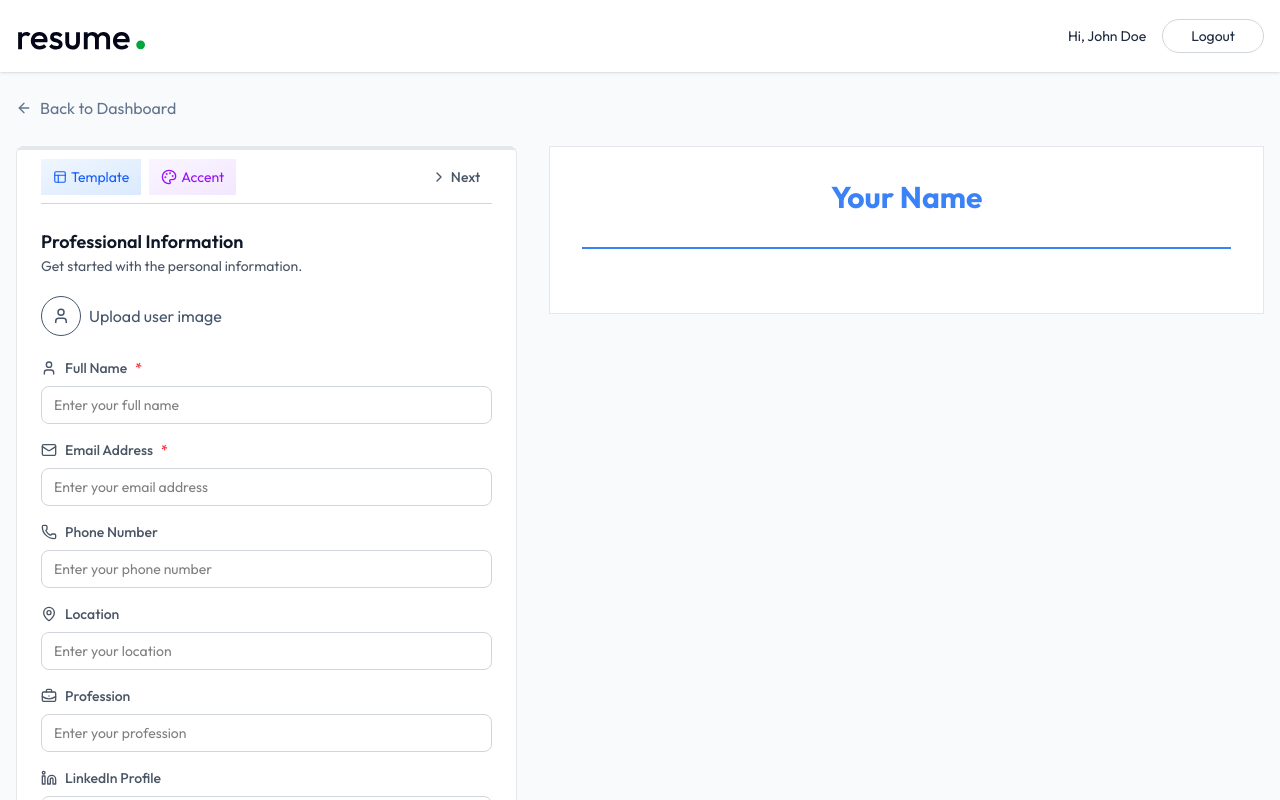
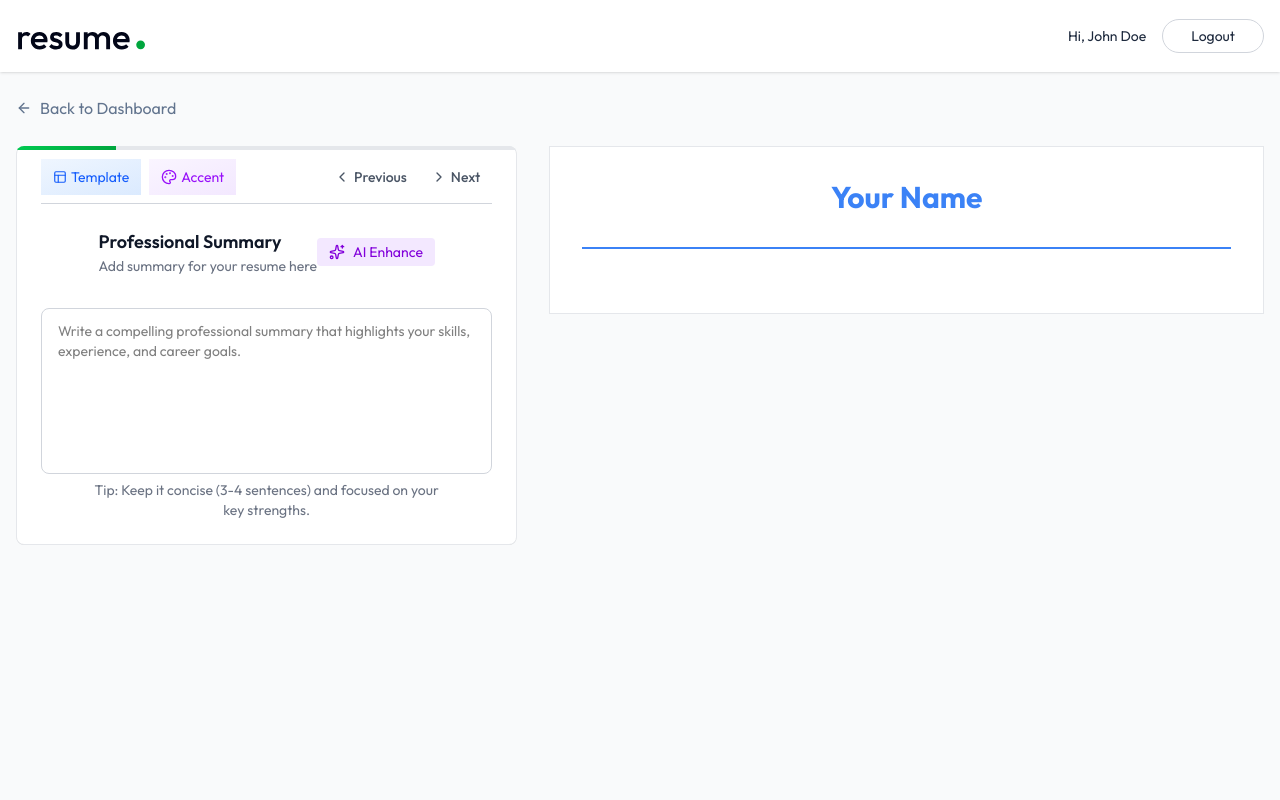
Before and after one commit to faisal-din/resume-builder-web-app, a React (Vite) app in the folder Frontend/: page /app/builder/1 in a window 1280 px wide. Shown: the top 800 px of the page. Built offline with nearby package versions, Linux system fonts and the light colour scheme.

Commit message:
write professional summary feature added

```diff
--- /dev/null
+++ b/Frontend/src/Components/ProfessionalSummaryForm.jsx
@@ -0,0 +1,44 @@
+import { Sparkles } from 'lucide-react';
+import React from 'react';
+
+const ProfessionalSummaryForm = ({ data, onChange, setResumeData }) => {
+  return (
+    <div className='space-y-4'>
+      <div className='flex items-center justify-center'>
+        <div>
+          <h3 className='flex items-center gap-2 text-lg font-semibold text-gray-900'>
+            Professional Summary
+          </h3>
+          <p className='text-sm text-gray-500'>
+            Add summary for your resume here
+          </p>
+        </div>
+
+        <button
+          className='flex items-center gap-2 px-3 py-1 text-sm bg-purple-100 text-purple-700 rounded hover:bg-purple-200 transition-colors
+disabled:opacity-50'
+        >
+          <Sparkles className='size-4' />
+          AI Enhance
+        </button>
+      </div>
+
+      <div className='mt-6'>
+        <textarea
+          rows={7}
+          className='w-full p-3 px-4 mt-2 border border-gray-300 text-sm rounded-lg focus:outline-none focus:ring-2 focus:ring-blue-500 focus:border-blue-500 outline-none transition-colors resize-none'
+          placeholder='Write a compelling professional summary that highlights your skills, experience, and career goals.'
+          value={data || ''}
+          onChange={(e) => onChange(e.target.value)}
+        />
+
+        <p className='text-sm text-gray-500 max-w-4/5 mx-auto text-center'>
+          Tip: Keep it concise (3-4 sentences) and focused on your key
+          strengths.
+        </p>
+      </div>
+    </div>
+  );
+};
+
+export default ProfessionalSummaryForm;
--- a/Frontend/src/Pages/ResumeBuilderPage.jsx
+++ b/Frontend/src/Pages/ResumeBuilderPage.jsx
@@ -16,6 +16,7 @@
 import ResumePreview from '../Components/ResumePreview';
 import TemplateSelector from '../Components/TemplateSelector';
 import ColorPicker from '../Components/ColorPicker';
+import ProfessionalSummaryForm from '../Components/ProfessionalSummaryForm';
 
 const ResumeBuilderPage = () => {
   const { resumeId } = useParams();
@@ -42,7 +43,7 @@
     }
   };
 
-  const [activeSectionIndex, setActiveSectionIndex] = useState(0);
+  const [activeSectionIndex, setActiveSectionIndex] = useState(1);
   const [removeBackground, setRemoveBackground] = useState(false);
 
   const sections = [
@@ -114,6 +115,7 @@
                     }
                   />
                 </div>
+
                 <div className='flex items-center'>
                   {activeSectionIndex !== 0 && (
                     <button
@@ -134,7 +136,7 @@
                     className={`flex items-center gap-1 p-3 rounded-1g text-sm font-medium text-gray-600 hover:bg-gray-50 ${
                       activeSectionIndex === sections.length - 1 && 'opacity-50'
                     }`}
-                    disabled={activeSectionIndex === 0}
+                    disabled={activeSectionIndex === sections.length - 1}
                     onClick={() =>
                       setActiveSectionIndex((prevIndex) =>
                         Math.min(prevIndex + 1, sections.length - 1)
@@ -159,6 +161,19 @@
                     }
                     removeBackground={removeBackground}
                     setRemoveBackground={setRemoveBackground}
+                  />
+                )}
+
+                {activeSection.id === 'summary' && (
+                  <ProfessionalSummaryForm
+                    data={resumeData.professional_summary}
+                    onChange={(data) =>
+                      setResumeData((prev) => ({
+                        ...prev,
+                        professional_summary: data,
+                      }))
+                    }
+                    setResumeData={setResumeData}
                   />
                 )}
               </div>
```
